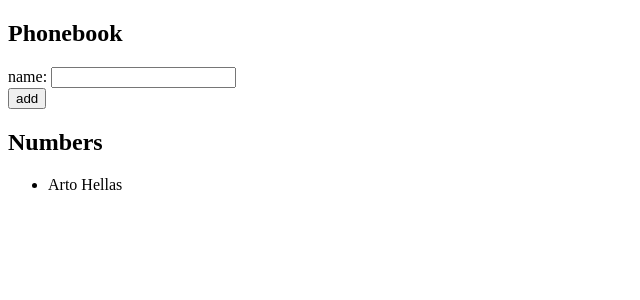
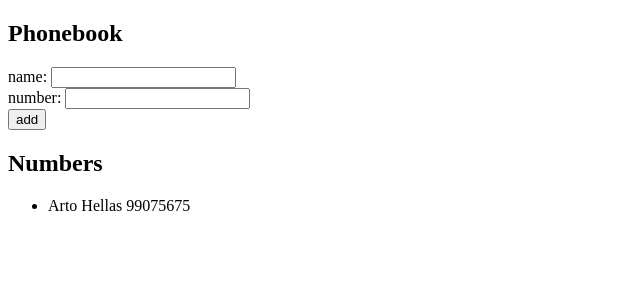
Before and after one commit to YahyaSopian/fullstackopen-part2, a React (Vite) app in the folder phonebook/: page / in a window 1280 px wide. Shown: the top 300 px of the page, without its empty margins (0-640 px from the left). Built offline with nearby package versions, Linux system fonts and the light colour scheme.

Commit message:
Menambahkan number untuk menyelesaikan latihan part 2 - 2.8 -handbook step 3

```diff
--- a/phonebook/src/App.jsx
+++ b/phonebook/src/App.jsx
@@ -2,15 +2,17 @@
 import Person from "./components/Person";
 
 const App = () => {
-  const [persons, setPersons] = useState([{ name: "Arto Hellas" }]);
+  const [persons, setPersons] = useState([{ name: "Arto Hellas", number: "99075675" }]);
   const [newName, setNewName] = useState("");
+  const [newNumber, setNewNumber] = useState("");
 
   const addPerson = (event) => {
     event.preventDefault();
     console.log("Button clicked", event.target);
-    // Add new name to state persons
+    // Add new name and number to state persons
     const personObject = {
       name: newName,
+      number: newNumber,
     };
     // Mengecek apakah nama yang diinput sudah ada ataukan belum
     const existName = persons.some((person) => person.name === newName);
@@ -20,11 +22,16 @@
     } else {
       setPersons(persons.concat(personObject));
       setNewName("");
+      setNewNumber("");
     }
   };
-  const handlePersonChange = (event) => {
+  const handleNameChange = (event) => {
     console.log(event.target.value);
     setNewName(event.target.value);
+  };
+  const handleNumberChange = (event) => {
+    console.log(event.target.value);
+    setNewNumber(event.target.value);
   };
 
   return (
@@ -32,7 +39,10 @@
       <h2>Phonebook</h2>
       <form onSubmit={addPerson}>
         <div>
-          name: <input value={newName} onChange={handlePersonChange} />
+          name: <input value={newName} onChange={handleNameChange} />
+        </div>
+        <div>
+          number: <input value={newNumber} onChange={handleNumberChange} />
         </div>
         <div>
           <button type="submit">add</button>
--- a/phonebook/src/components/Person.jsx
+++ b/phonebook/src/components/Person.jsx
@@ -1,5 +1,10 @@
 const Person = ({ person }) => {
-  return <li> {person.name} </li>;
+  return (
+    <li>
+      {" "}
+      {person.name} {person.number}{" "}
+    </li>
+  );
 };
 
 export default Person;
```
